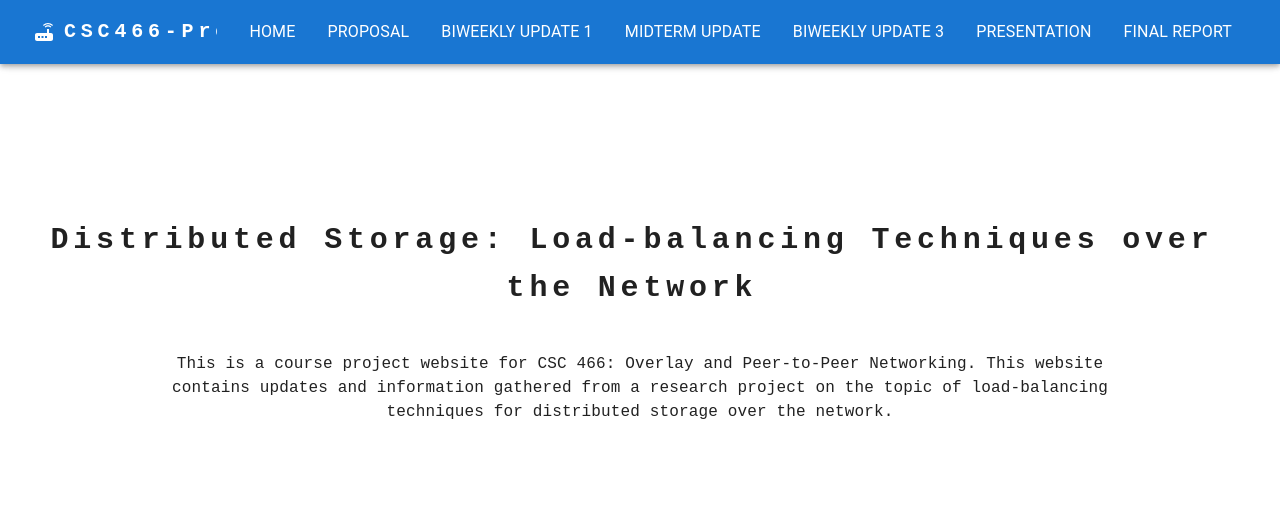
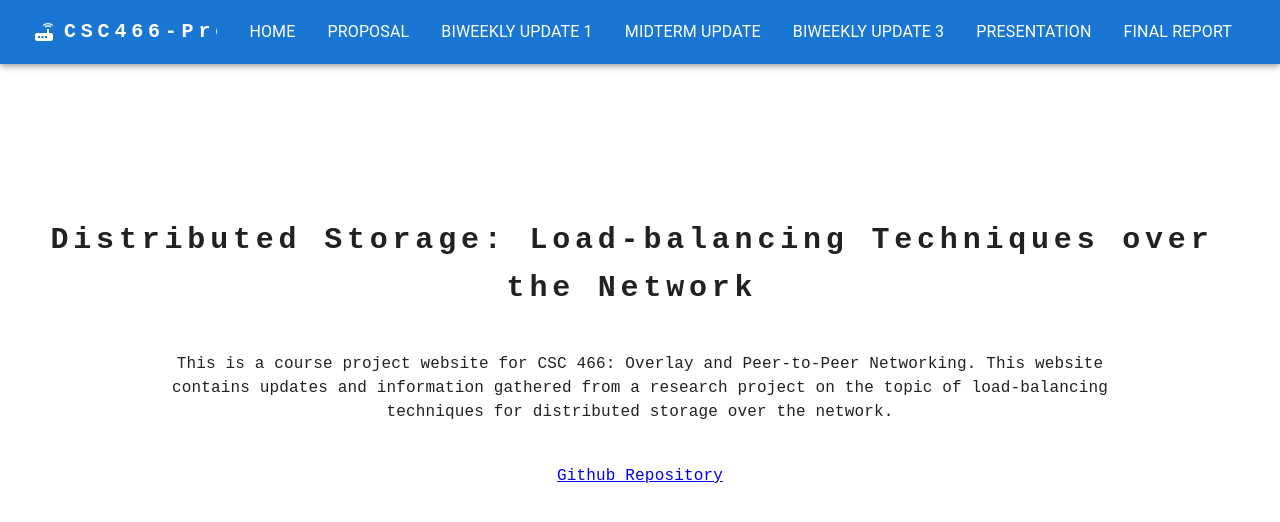
Before and after one commit to ecamartins/csc466, a React (Vite) app: page / in a window 1280 px wide. Shown: the top 522 px of the page. Built offline with nearby package versions, Linux system fonts and the light colour scheme.

Commit message:
feat: add github repo to homepage

```diff
--- a/src/App.scss
+++ b/src/App.scss
@@ -34,6 +34,13 @@
                     font-family: monospace;
                     width: 80%;
                     margin: 40px auto;
+                }
+
+                .home-page-link{
+                    font-family: monospace;
+                    text-align: center;
+                    display: flex;
+                    justify-content: center;
                 }
             }
         }
--- a/src/HomePage.tsx
+++ b/src/HomePage.tsx
@@ -1,4 +1,4 @@
-import { Typography } from "@mui/material";
+import { Box, Link, Typography } from "@mui/material";
 import * as React from "react";
 import { homePageDescription } from "./utils/constants";
 
@@ -26,6 +26,7 @@ export const HomePage: React.FC = React.memo(() => {
                     </Typography>
                 </div>
                 <p className="home-page-site-description">{homePageDescription}</p>
+                <a className="home-page-link" target="_blank" href="https://github.com/hn275/distributed-storage">Github Repository</a>
             </div>
         </div>
 
```
